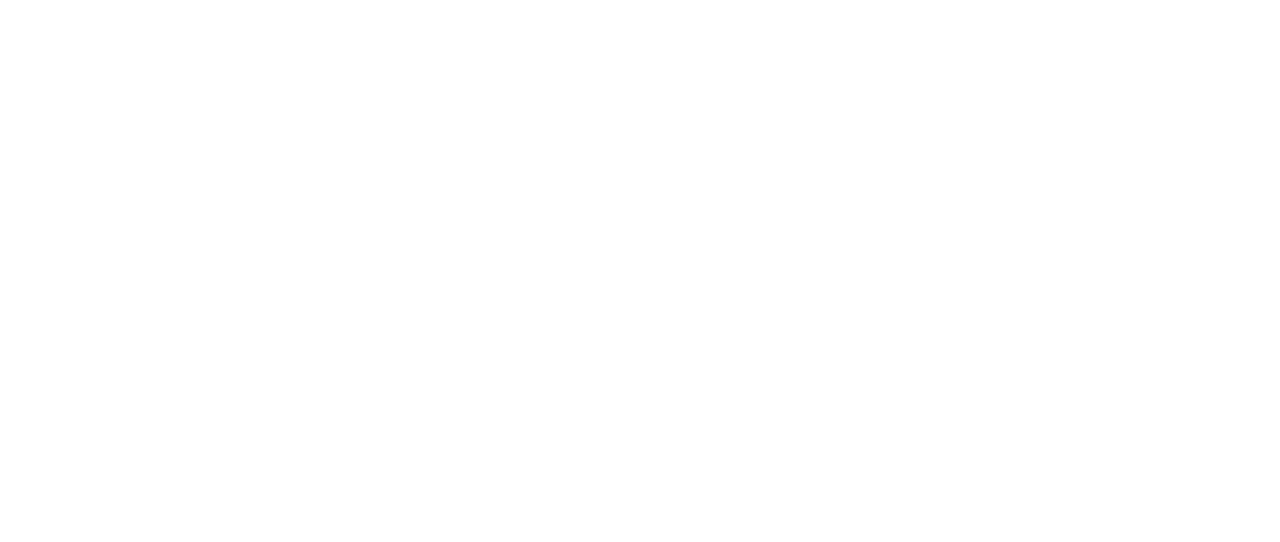
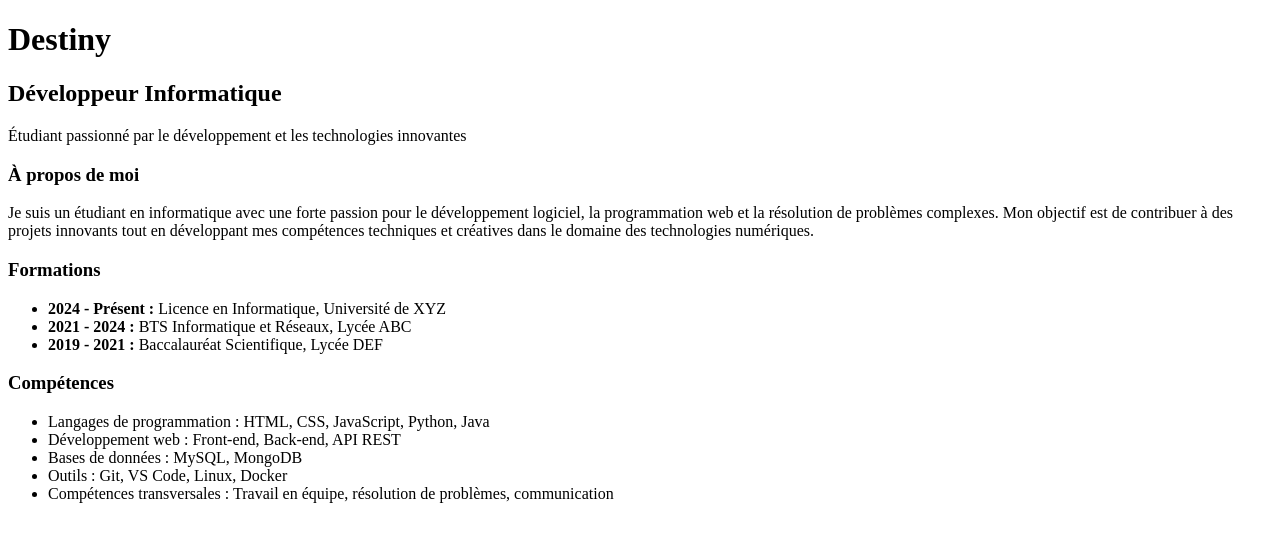
Before and after one commit to destinygan0403/git-mon-cv, a plain HTML site: page index.html in a window 1280 px wide. Drawn offline with Linux system fonts and the light colour scheme.

Commit message:
mise en place de la section competences

```diff
--- a/index.html
+++ b/index.html
@@ -3,10 +3,48 @@
 <head>
     <meta charset="UTF-8">
     <meta name="viewport" content="width=device-width, initial-scale=1.0">
-    <title>Document</title>
+    <title>Destiny - Développeur Informatique</title>
     <link rel="stylesheet" href="style.css">
 </head>
 <body>
+    <!-- Section Titre -->
+    <header id="titre">
+        <h1>Destiny</h1>
+        <h2>Développeur Informatique</h2>
+        <p>Étudiant passionné par le développement et les technologies innovantes</p>
+    </header>
 
+    <!-- Section Courte Description -->
+    <section id="description">
+        <h3>À propos de moi</h3>
+        <p>
+            Je suis un étudiant en informatique avec une forte passion pour le développement logiciel,
+            la programmation web et la résolution de problèmes complexes.
+            Mon objectif est de contribuer à des projets innovants tout en développant mes compétences techniques
+            et créatives dans le domaine des technologies numériques.
+        </p>
+    </section>
+
+    <!-- Section Formations -->
+    <section id="formations">
+        <h3>Formations</h3>
+        <ul>
+            <li><strong>2024 - Présent :</strong> Licence en Informatique, Université de XYZ</li>
+            <li><strong>2021 - 2024 :</strong> BTS Informatique et Réseaux, Lycée ABC</li>
+            <li><strong>2019 - 2021 :</strong> Baccalauréat Scientifique, Lycée DEF</li>
+        </ul>
+    </section>
+
+    <!-- Section Compétences -->
+    <section id="competences">
+        <h3>Compétences</h3>
+        <ul>
+            <li>Langages de programmation : HTML, CSS, JavaScript, Python, Java</li>
+            <li>Développement web : Front-end, Back-end, API REST</li>
+            <li>Bases de données : MySQL, MongoDB</li>
+            <li>Outils : Git, VS Code, Linux, Docker</li>
+            <li>Compétences transversales : Travail en équipe, résolution de problèmes, communication</li>
+        </ul>
+    </section>
 </body>
 </html>
```
